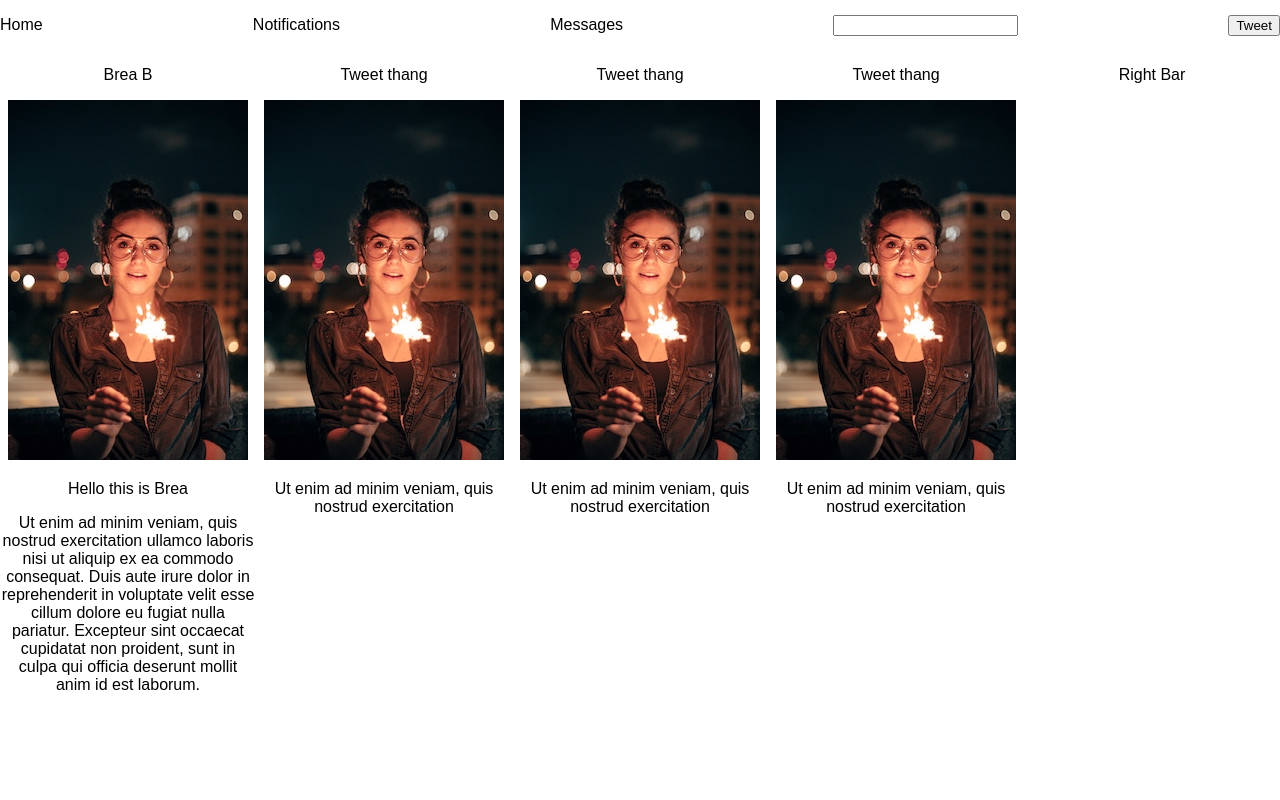
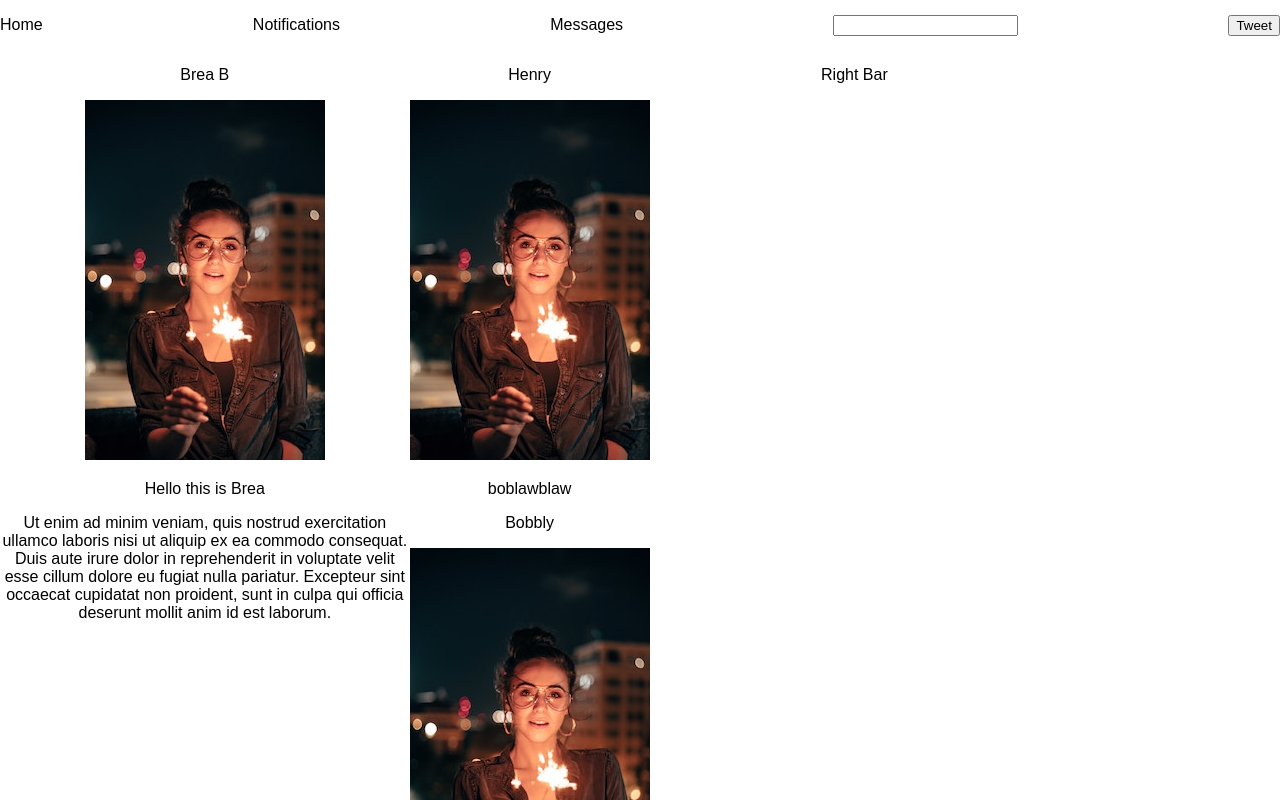
Before and after one commit to breaclark/React-Twitter-Clone, a React (Create React App) app: page / in a window 1280 px wide. Shown: the top 800 px of the page. Built offline with nearby package versions, Linux system fonts and the light colour scheme.

Commit message:
Add info as props

```diff
--- a/src/MiddleBar.js
+++ b/src/MiddleBar.js
@@ -2,15 +2,28 @@ import React from "react";
 import TweetBlock from "./TweetBlock";
 
 function MiddleBar(){
-  let array = [];
-  for(let i=0; i<3; i++) {
-    array.push(
-      <div className="middle-bar">
-        <TweetBlock />
-      </div>
-    );
-  }
-  return array;
+
+  let array = [
+    {
+      "userName" : "Henry",
+      "tweetText" : "boblawblaw"
+    },
+    {
+      "userName" : "Bobbly",
+      "tweetText" : "boblawblaw"
+    },
+    {
+      "userName" : "Schmerald",
+      "tweetText" : "boblawblaw"
+    }
+  ]
+  return (
+    <div className="middleBar">
+      { array.map((propBlock) =>
+          <TweetBlock userName={propBlock.userName} tweetText={propBlock.tweetText}/>
+      )}
+    </div>
+  );
 }
 
 export default MiddleBar;
--- a/src/TweetBlock.js
+++ b/src/TweetBlock.js
@@ -1,11 +1,11 @@
 import React from "react";
 
-function TweetBlock(){
+function TweetBlock(props){
   return (
     <div className="tweet-block">
-      <p>Tweet thang</p>
+      <p>{props.userName}</p>
       <img src={require("./assets/girl.jpg")} alt="girl"/>
-      <p>Ut enim ad minim veniam, quis nostrud exercitation</p>
+      <p>{props.tweetText}</p>
     </div>
   );
 }
```
